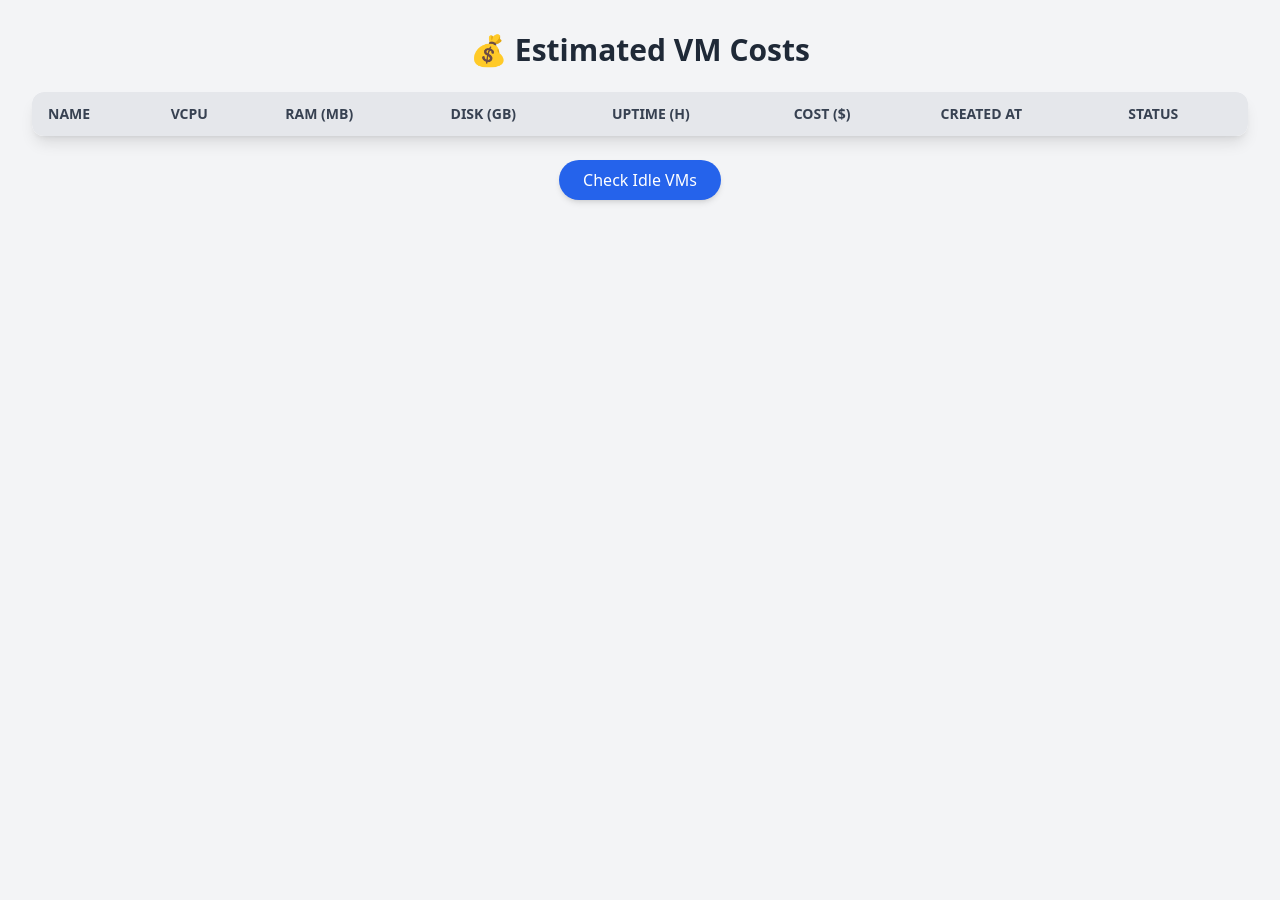
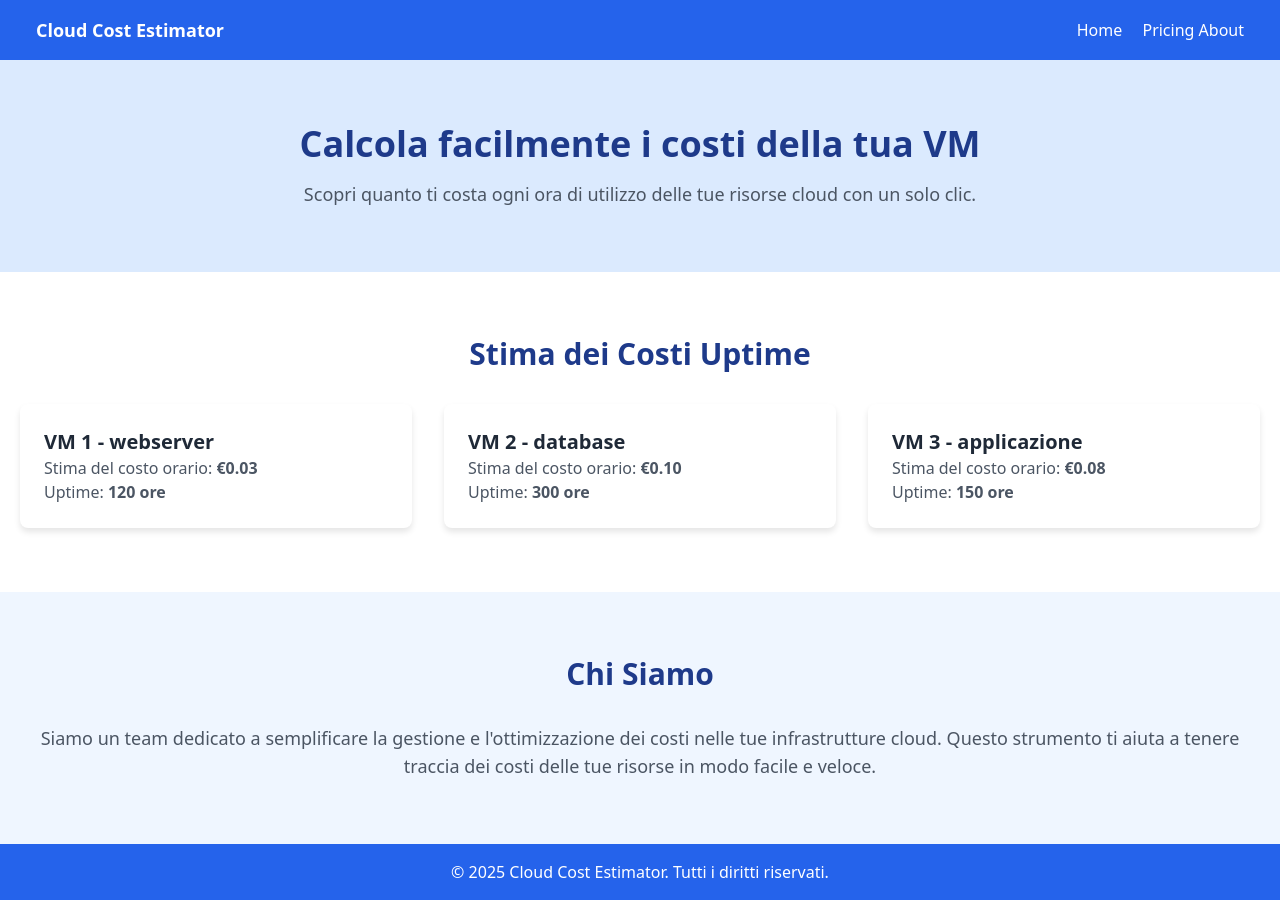
Before and after one commit to MariaCascone66/Cloudcost-Idle, a Flask app: template templates/index.html in a window 1280 px wide. Before the commit the page ends 203 px from the top, so only its background shows below. Run offline with Flask 3, Linux system fonts and the light colour scheme; the template is opened without the code that fills it, so the values that code supplies are empty; some libraries are stand-ins or nearby versions.

Commit message:
modifiche

```diff
--- a/app/dashboard.py
+++ b/app/dashboard.py
@@ -1,6 +1,6 @@
 import os
-from flask import Flask, render_template, redirect, url_for, request
-from cost_estimator import estimate_instance_cost, create_connection
+from flask import Flask, render_template, redirect, url_for, request, send_file
+from cost_estimator import estimate_instance_cost, create_connection, export_costs_to_csv
 from idle_detector import detect_idle_instances
 from datetime import datetime
 
@@ -18,7 +18,11 @@ def index():
         cost_info = estimate_instance_cost(i)
         cost_info["created_at"] = getattr(i, "created_at", "N/A").replace('T', ' ').replace('Z', '')
         cost_info["status"] = i.status
-        cost_info["reactivation_date"] = getattr(i, "reactivation_date", None)  # New field for reactivation date
+
+        # Legge la reactivation_date dai metadata
+        metadata = i.metadata or {}
+        cost_info["reactivation_date"] = metadata.get('reactivation_date')
+
         costs.append(cost_info)
     return render_template('index.html', costs=costs)
 
@@ -33,13 +37,16 @@ def reactivate_vm(instance_id):
         conn = create_connection()
         instance = conn.compute.get_server(instance_id)
 
-        # Reactivate the instance on OpenStack
+        # Reactivate the instance
         conn.compute.start_server(instance_id)
 
-        # Record the reactivation date
-        reactivation_date = datetime.now().isoformat()
-        instance.metadata['reactivation_date'] = reactivation_date
-        conn.compute.set_server_metadata(instance_id, metadata=instance.metadata)
+        # Record the reactivation date, formato corretto senza microsecondi
+        reactivation_date = datetime.utcnow().strftime("%Y-%m-%dT%H:%M:%SZ")
+
+        # Aggiorna i metadata
+        metadata = instance.metadata or {}
+        metadata['reactivation_date'] = reactivation_date
+        conn.compute.set_server_metadata(instance_id, metadata=metadata)
 
         return redirect(url_for('index'))
 
@@ -51,8 +58,8 @@ def delete_vm(instance_id):
         conn = create_connection()
         instance = conn.compute.get_server(instance_id)
 
-        # Check if the instance has connected volumes or related resources
-        related_resources = conn.compute.volume_attachments(instance_id)
+        # Check if the instance has connected volumes
+        related_resources = list(conn.compute.volume_attachments(instance_id))
         if related_resources:
             return render_template('confirm_delete_with_related.html', instance_name=instance.name, instance_id=instance_id)
 
@@ -67,13 +74,13 @@ def confirm_delete_related(instance_id):
     conn = create_connection()
     instance = conn.compute.get_server(instance_id)
 
-    # Delete the instance and any related resources (volumes, etc.)
+    # Delete the instance
     conn.compute.delete_server(instance_id)
 
-    # Optionally delete related volumes or other resources
-    related_volumes = conn.compute.volume_attachments(instance_id)
+    # Delete related volumes
+    related_volumes = list(conn.compute.volume_attachments(instance_id))
     for volume in related_volumes:
-        conn.compute.delete_volume(volume['id'])
+        conn.block_storage.delete_volume(volume.volume_id)
 
     return redirect(url_for('index'))
 
@@ -86,7 +93,10 @@ def download_costs():
         cost_info = estimate_instance_cost(i)
         cost_info["created_at"] = getattr(i, "created_at", "N/A").replace('T', ' ').replace('Z', '')
         cost_info["status"] = i.status
-        cost_info["reactivation_date"] = getattr(i, "reactivation_date", None)
+
+        metadata = i.metadata or {}
+        cost_info["reactivation_date"] = metadata.get('reactivation_date')
+
         costs.append(cost_info)
 
     csv_file_path = export_costs_to_csv(costs)
--- a/templates/index.html
+++ b/templates/index.html
@@ -1,77 +1,94 @@
 <!DOCTYPE html>
-<html lang="en">
+<html lang="it">
 <head>
     <meta charset="UTF-8">
-    <title>CloudCost-Idle Dashboard</title>
+    <meta name="viewport" content="width=device-width, initial-scale=1.0">
+    <title>💸 Cloud Cost Estimator</title>
+
+    <!-- Tailwind CSS via CDN -->
     <script src="https://cdn.tailwindcss.com"></script>
-    <script>
-        function openReactivateModal(vmName, vmId) {
-            document.getElementById('vmToReactivateName').innerText = vmName;
-            document.getElementById('reactivateLink').href = '/reactivate_vm/' + vmId;
-            document.getElementById('reactivateModal').classList.remove('hidden');
+
+    <style>
+        /* Personalizzazione stilistica */
+        .container {
+            max-width: 1200px;
+            margin: 0 auto;
+            padding: 0 20px;
         }
 
-        function closeReactivateModal() {
-            document.getElementById('reactivateModal').classList.add('hidden');
+        .card {
+            border-radius: 8px;
+            box-shadow: 0 4px 6px rgba(0, 0, 0, 0.1);
+            background-color: #fff;
         }
+    </style>
+</head>
+<body class="bg-gray-50">
 
-        function handleVmClick(status, vmName, vmId) {
-            if (status === 'SHUTOFF') {
-                openReactivateModal(vmName, vmId);
-            }
-        }
-    </script>
-</head>
-<body class="bg-gray-100 text-gray-800 min-h-screen">
-    <div class="container mx-auto p-8">
-        <h1 class="text-3xl font-bold mb-6 text-center">💰 Estimated VM Costs</h1>
+    <!-- Navbar -->
+    <nav class="bg-blue-600 p-4">
+        <div class="container flex items-center justify-between">
+            <div class="text-white text-lg font-semibold">Cloud Cost Estimator</div>
+            <div class="text-white">
+                <a href="#" class="mr-4 hover:text-gray-200">Home</a>
+                <a href="#pricing" class="hover:text-gray-200">Pricing</a>
+                <a href="#about" class="hover:text-gray-200">About</a>
+            </div>
+        </div>
+    </nav>
 
-        <div class="overflow-x-auto shadow-lg rounded-xl bg-white">
-            <table class="min-w-full table-auto text-sm text-left">
-                <thead class="bg-gray-200 uppercase text-gray-700">
-                    <tr>
-                        <th class="px-4 py-3">Name</th>
-                        <th class="px-4 py-3">vCPU</th>
-                        <th class="px-4 py-3">RAM (MB)</th>
-                        <th class="px-4 py-3">Disk (GB)</th>
-                        <th class="px-4 py-3">Uptime (h)</th>
-                        <th class="px-4 py-3">Cost ($)</th>
-                        <th class="px-4 py-3">Created At</th>
-                        <th class="px-4 py-3">Status</th>
-                    </tr>
-                </thead>
-                <tbody class="divide-y">
-                    {% for vm in costs %}
-                    <tr class="hover:bg-gray-50 cursor-pointer" onclick="handleVmClick('{{ vm.status }}', '{{ vm.instance_name }}', '{{ vm.id }}')">
-                        <td class="px-4 py-2 font-medium">{{ vm.instance_name }}</td>
-                        <td class="px-4 py-2">{{ vm.vcpu }}</td>
-                        <td class="px-4 py-2">{{ vm.ram }}</td>
-                        <td class="px-4 py-2">{{ vm.disk }}</td>
-                        <td class="px-4 py-2">{{ vm.uptime }}</td>
-                        <td class="px-4 py-2 text-green-600 font-semibold">${{ vm.estimated_cost }}</td>
-                        <td class="px-4 py-2">{{ vm.created_at }}</td>
-                        <td class="px-4 py-2">{{ vm.status }}</td>
-                    </tr>
-                    {% endfor %}
-                </tbody>
-            </table>
+    <!-- Hero Section -->
+    <section class="text-center py-16 bg-blue-100">
+        <div class="container">
+            <h1 class="text-4xl font-bold text-blue-900">Calcola facilmente i costi della tua VM</h1>
+            <p class="text-lg text-gray-600 mt-4">Scopri quanto ti costa ogni ora di utilizzo delle tue risorse cloud con un solo clic.</p>
+        </div>
+    </section>
+
+    <!-- Uptime Costs Section -->
+    <section id="pricing" class="py-16 bg-white">
+        <div class="container">
+            <h2 class="text-3xl font-bold text-center text-blue-900 mb-8">Stima dei Costi Uptime</h2>
+
+            <div class="grid md:grid-cols-3 gap-8">
+                <!-- Card VM 1 -->
+                <div class="card p-6">
+                    <h3 class="text-xl font-semibold text-gray-800">VM 1 - webserver</h3>
+                    <p class="text-gray-600">Stima del costo orario: <span class="font-bold">€0.03</span></p>
+                    <p class="text-gray-600">Uptime: <span class="font-bold">120 ore</span></p>
                 </div>
 
-        <div class="mt-6 text-center">
-            <a href="/idle" class="inline-block bg-blue-600 hover:bg-blue-700 text-white px-6 py-2 rounded-full shadow-md transition">Check Idle VMs</a>
-        </div>
+                <!-- Card VM 2 -->
+                <div class="card p-6">
+                    <h3 class="text-xl font-semibold text-gray-800">VM 2 - database</h3>
+                    <p class="text-gray-600">Stima del costo orario: <span class="font-bold">€0.10</span></p>
+                    <p class="text-gray-600">Uptime: <span class="font-bold">300 ore</span></p>
                 </div>
 
-    <!-- Reactivate Modal -->
-    <div id="reactivateModal" class="hidden fixed inset-0 bg-gray-800 bg-opacity-50 flex justify-center items-center">
-        <div class="bg-white p-8 rounded-lg shadow-xl text-center">
-            <h3 class="text-xl font-bold mb-4">Reactivate VM</h3>
-            <p class="mb-6">Questa VM è shutoff. Vuoi riattivare <span id="vmToReactivateName" class="font-semibold"></span>?</p>
-            <div class="space-x-4">
-                <a id="reactivateLink" class="bg-green-600 hover:bg-green-700 text-white px-4 py-2 rounded-lg transition">Reactivate</a>
-                <button onclick="closeReactivateModal()" class="bg-gray-400 hover:bg-gray-500 text-white px-4 py-2 rounded-lg transition">Cancel</button>
+                <!-- Card VM 3 -->
+                <div class="card p-6">
+                    <h3 class="text-xl font-semibold text-gray-800">VM 3 - applicazione</h3>
+                    <p class="text-gray-600">Stima del costo orario: <span class="font-bold">€0.08</span></p>
+                    <p class="text-gray-600">Uptime: <span class="font-bold">150 ore</span></p>
                 </div>
             </div>
         </div>
+    </section>
+
+    <!-- About Section -->
+    <section id="about" class="py-16 bg-blue-50">
+        <div class="container text-center">
+            <h2 class="text-3xl font-bold text-blue-900 mb-8">Chi Siamo</h2>
+            <p class="text-lg text-gray-600">Siamo un team dedicato a semplificare la gestione e l'ottimizzazione dei costi nelle tue infrastrutture cloud. Questo strumento ti aiuta a tenere traccia dei costi delle tue risorse in modo facile e veloce.</p>
+        </div>
+    </section>
+
+    <!-- Footer -->
+    <footer class="bg-blue-600 py-4">
+        <div class="container text-center text-white">
+            <p>&copy; 2025 Cloud Cost Estimator. Tutti i diritti riservati.</p>
+        </div>
+    </footer>
+
 </body>
 </html>
```
Also changed, not shown: app/cost_estimator.py (+28 -22 lines), app/idle_detector.py (+10 -11 lines). Lines whose indentation alone changed are shown as unchanged.
